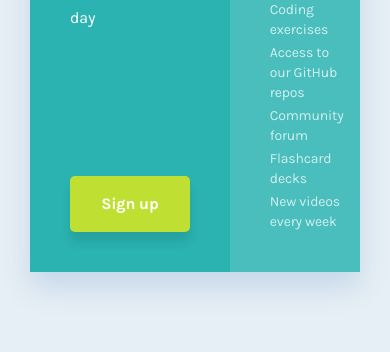
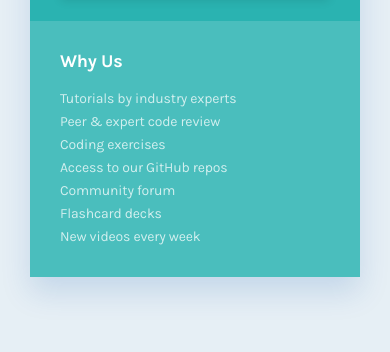
Before and after one commit to NinjaInShade/price-grid-component, a plain HTML site: page index.html in a window 390 px wide. Shown: the part 600-952 px from the top of the page. Drawn offline with Linux system fonts and the light colour scheme.

Commit message:
Reponsive

```diff
--- a/base.css
+++ b/base.css
@@ -24,6 +24,7 @@
   --h2-letter-spacing: -0.3px;
 
   --h3: 1.125rem;
+  --h3-line-height: 20px;
   --h3-letter-spacing: -0.22px;
 
   --emphasised: 2rem;
@@ -32,6 +33,10 @@
   --body: 1rem;
   --body-line-height: 26px;
   --body-letter-spacing: -0.2px;
+
+  --button: 1rem;
+  --button-line-height: 26px;
+  --button-letter-spacing: -0.2px;
 
   --body-s: 0.875rem;
   --body-s-line-height: 20px;
@@ -56,6 +61,7 @@ h2 {
 
 h3 {
   font-size: var(--h3);
+  line-height: var(--h3-line-height);
   letter-spacing: var(--h3-letter-spacing);
 }
 
@@ -82,10 +88,15 @@ h3 {
   width: 100%;
 }
 
-@media (max-width: 986px) {
+@media (max-width: 375px) {
   :root {
-    --h1: 32px;
-    --h1-line-height: 32px;
-    --h1-letter-spacing: -1.14px;
+    --h2: 1.25rem;
+    --h2-letter-spacing: -0.25px;
+
+    --h3: 0.938rem;
+    --h3-letter-spacing: -0.19px;
+
+    --body: 0.875rem;
+    --body-letter-spacing: -0.17px;
   }
 }
--- a/buttons.css
+++ b/buttons.css
@@ -2,9 +2,9 @@
   display: flex;
   justify-content: center;
   align-items: center;
-  letter-spacing: var(--body-letter-spacing);
-  line-height: var(--body-line-height);
-  font-size: var(--body);
+  letter-spacing: var(--button-letter-spacing);
+  line-height: var(--button-line-height);
+  font-size: var(--button);
   box-shadow: 0 10px 10px 0 rgba(0, 0, 0, 0.1);
   border-radius: 5px;
   padding: 15px;
--- a/main.css
+++ b/main.css
@@ -100,3 +100,25 @@
   margin-top: 26px;
   width: 100%;
 }
+
+@media (max-width: 635px) {
+  .price-card {
+    grid-template-columns: 1fr;
+    grid-template-rows: repeat(3, auto);
+  }
+
+  #price-card-header,
+  #price-card-subscription,
+  #price-card-why {
+    grid-column: normal;
+  }
+
+  .price-card-header-subtitle {
+    color: var(--green);
+    margin: 20px 0;
+  }
+
+  .price-card-section {
+    padding: 30px;
+  }
+}
```
